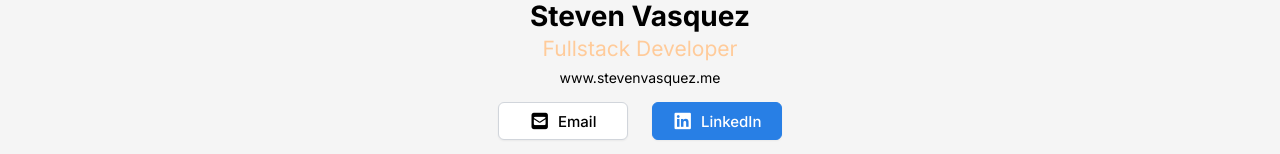
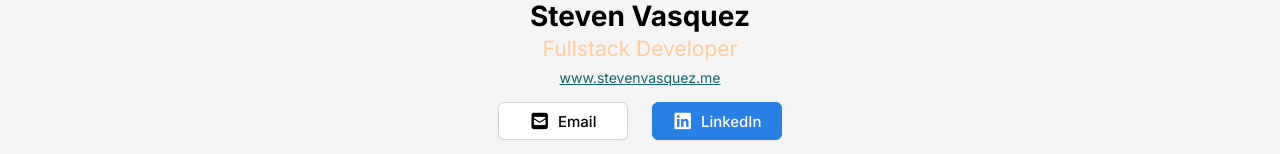
Before and after one commit to angrysun/digital-business-card, a React (Create React App) app: page / in a window 1280 px wide. In both pictures the pointer is over the link "www.stevenvasquez.me". Shown: the part 389-543 px from the top of the page. Built offline with nearby package versions, Linux system fonts and the light colour scheme.

Commit message:
added hover color and text decoration for sitename

```diff
--- a/src/style.css
+++ b/src/style.css
@@ -78,6 +78,11 @@ video {
   line-height: 16px;
   font-size: var(--content-font-size);
   color: var(--text-color);
+}
+
+.title-sitename:hover {
+  color: #136366;
+  text-decoration: underline;
 }
 
 .title-job, .header, .about-header {
```
